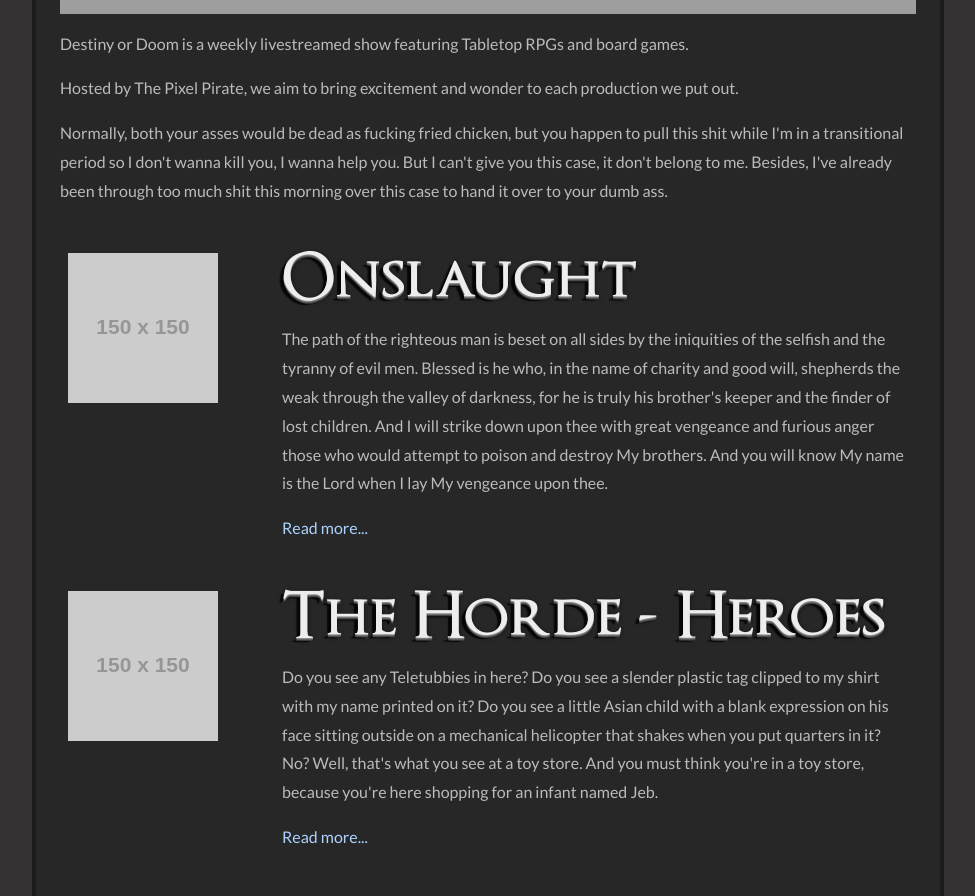
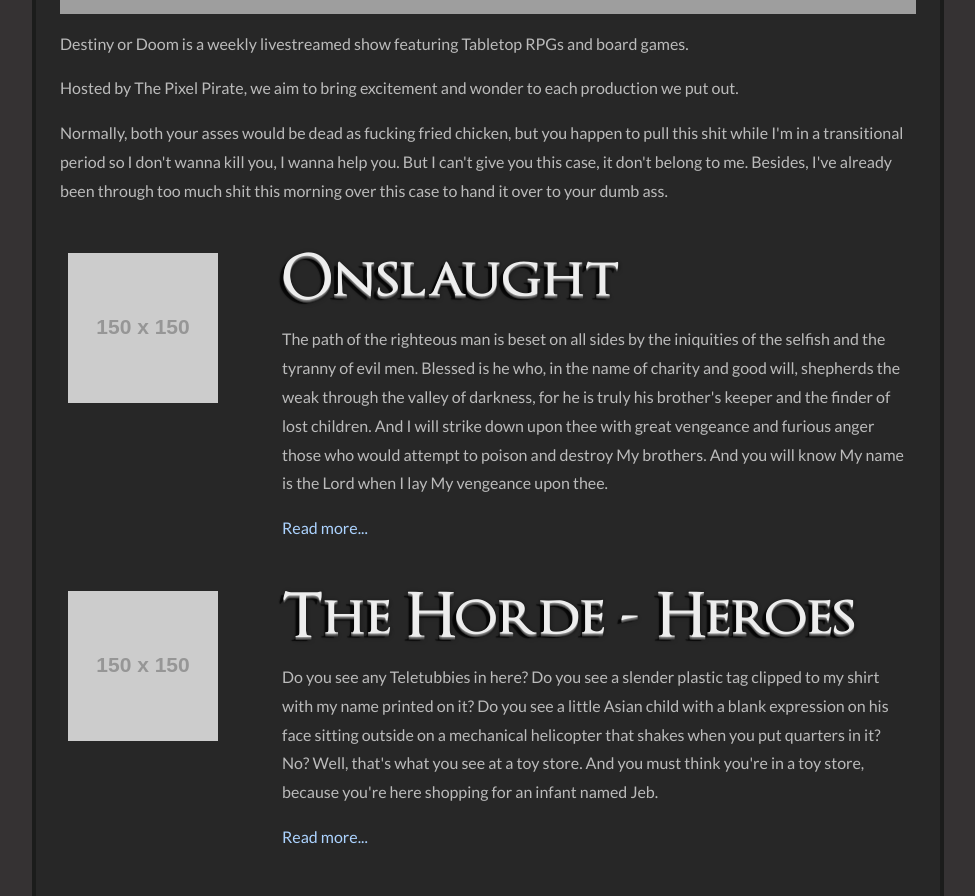
Before and after one commit to DestinyOrDoom/DestinyOrDoom.github.io, a Jekyll site: the page built from index.html, in a window 1280 px wide. Shown: the part 719-1615 px from the top of the page, without its empty margins (0-975 px from the left). Built offline with Jekyll 4.4.1, drawn with Linux system fonts in a browser that asks for light colours; grey boxes are pictures that could not be loaded.

Commit message:
Minor font adjustments

```diff
--- a/_sass/base.scss
+++ b/_sass/base.scss
@@ -70,7 +70,7 @@ h3 {
   }
 
   h2 {
-    font-size: 4rem;
+    font-size: 3.8rem;
     margin: 0;
     line-height: 3.5rem;
   }
```
